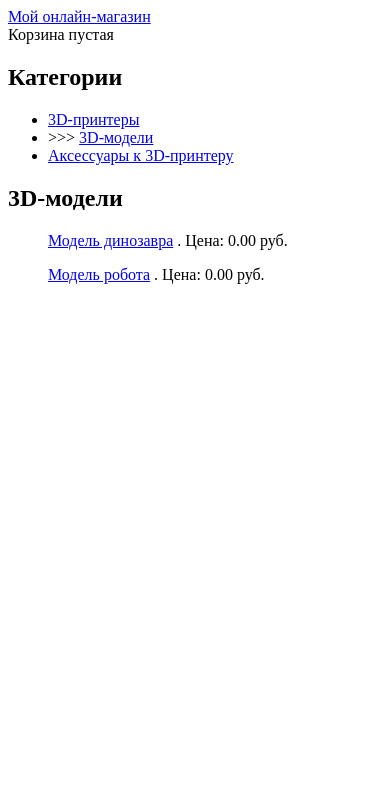
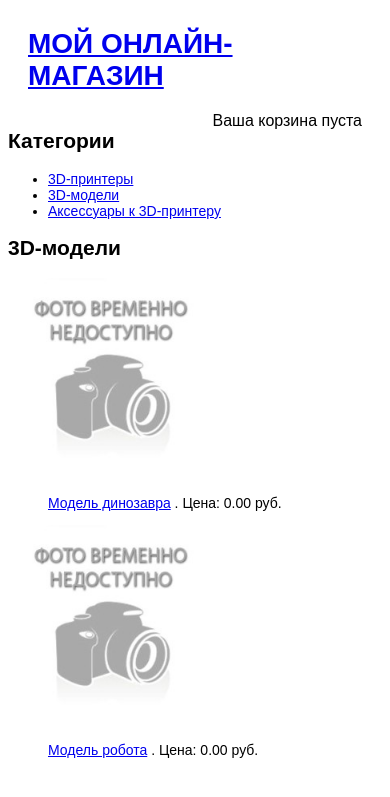
Before and after one commit to Solby91/site, a Django app: a page that uses templates/catalog/base.html in a window 390 px wide. Shown: the top 797 px of the page. Run offline with Django 3.2, Linux system fonts and the light colour scheme; data comes from the database, SQL or seed files in the repository; both versions use the stored data as it was after the commit; parts of the project's set-up code (start-up, migrations or seed data) failed here and were passed over.

Commit message:
Первый опыт с CSS. Есть фото товаров и немного стиля.

```diff
--- a/Site/urls.py
+++ b/Site/urls.py
@@ -1,5 +1,7 @@
 from django.conf.urls import include, url
 from django.contrib import admin
+from django.conf import settings
+from django.conf.urls.static import static
 
 
 urlpatterns = [
@@ -9,3 +11,6 @@ urlpatterns = [
     url(r'^catalog/', include('catalog.urls', namespace='catalog')),
     url(r'^admin/', admin.site.urls),
 ]
+
+if settings.DEBUG:
+    urlpatterns += static(settings.MEDIA_URL, document_root=settings.MEDIA_ROOT)
--- /dev/null
+++ b/catalog/static/css/style.css
@@ -0,0 +1,43 @@
+body{
+  font-size: 14px;
+  font-family: Arial;
+}
+
+.top{
+  padding: 20px 20px;
+  font-size: 28px;
+  font-weight: 900;
+  text-transform: uppercase;
+}
+
+.top-bl .cart{
+  float: right;
+    font-size: 16px;
+    font-weight: 500;
+    padding-right: 20px;
+}
+
+.container{
+
+}
+
+.product-detail h2{
+  font-size: 18px;
+}
+
+.img-responsive{
+    border-radius: 50px;
+    width: 200px;
+}
+
+.col-sm-8{
+    font-style: italic;
+    padding: 10px;
+    border-left: 3px solid #bbbb;
+}
+
+.price{
+  font-weight: 600;
+  font-size: 20px;
+    color: deeppink;
+}
--- a/templates/catalog/base.html
+++ b/templates/catalog/base.html
@@ -1,14 +1,15 @@
-
+{% load static %}
 <!DOCTYPE html>
 <html lang="en">
-
+<head>
   <meta charset="UTF-8">
-
+    <!-- Styles -->
+  <link rel="stylesheet" href="{% static "css/style.css" %}">
 <title>{% block title %}{% endblock %}</title>
-
+</head>
   <body>
         <section id="header">
-        <div class="top container">
+            <div class="top">
               <td><a href="{% url "catalog:MainCatalog" %}">Мой онлайн-магазин</a></td>
             </div>
                  {% with total_items=cart|length %}
@@ -18,10 +19,14 @@
                             {{ total_items }} тов. {{ cart.get_total_price }} руб.
                         </a>
                     {% else %}
-                      Корзина пустая
+                        <div class="top-bl">
+                            <div class="container">
+                                <div class="cart">Ваша корзина пуста</div>
+                            </div>
+                        </div>
                     {% endif %}
                  {% endwith %}
-        </div>
+
         </section>
         <section id="content row" class="container">
             {% block content %}{% endblock %}
--- a/templates/catalog/category.html
+++ b/templates/catalog/category.html
@@ -1,4 +1,5 @@
 {% extends 'catalog/base.html' %}
+{% load static %}
 
 {% block title %}
     {% if category %} {{ category.name }} {% else %} Страница товаров {% endif %}
@@ -10,7 +11,7 @@
         <h2>Категории</h2>
         <ul>
             {% for cat in categories %}
-                <li> {% if category.slug == cat.slug %} >>> {% endif %}
+                    <li {% if category.slug == cat.slug %} class='selected' {% endif %}>
                          <a href="{{ cat.get_absolute_url }}">{{ cat.name }}</a>
                     </li>
             {% endfor %}
@@ -18,13 +19,18 @@
     </div>
   <div id="main" class="product_list col-sm-9">
     <h2>{% if category %}{{ category.name }}{% else %}{% endif %}</h2>
+        <div class="items row">
             {% if category %}
                 {% for product in products %}
                   <div class="item col-sm-4">
                     <a href="{{ product.get_absolute_url }}"></a>
+                    <img src="{% if product.image %}{{ product.image.url }}{% else %}{% static "no-image.jpg"%}{% endif %}" class="img-responsive">
                     <ul><a href="{{ product.get_absolute_url }}">{{ product.name }}</a>
                     . Цена: {{ product.price }} руб. </ul>
+                  </div>
                 {% endfor %}
           {% endif %}
         </div>
-{% endblock %}
+    </div>
+{% endblock %} </code>
+</pre>
```
Also changed, not shown: Site/settings.py (+15 -8 lines), style.css (added, +25 -0 lines), templates/catalog/products.html (+11 -7 lines), catalog/static/no-image.jpg (added), db.sqlite3, media/prusa_i3.jpg (added), media/um2.jpg (added). Lines whose indentation alone changed are shown as unchanged.
